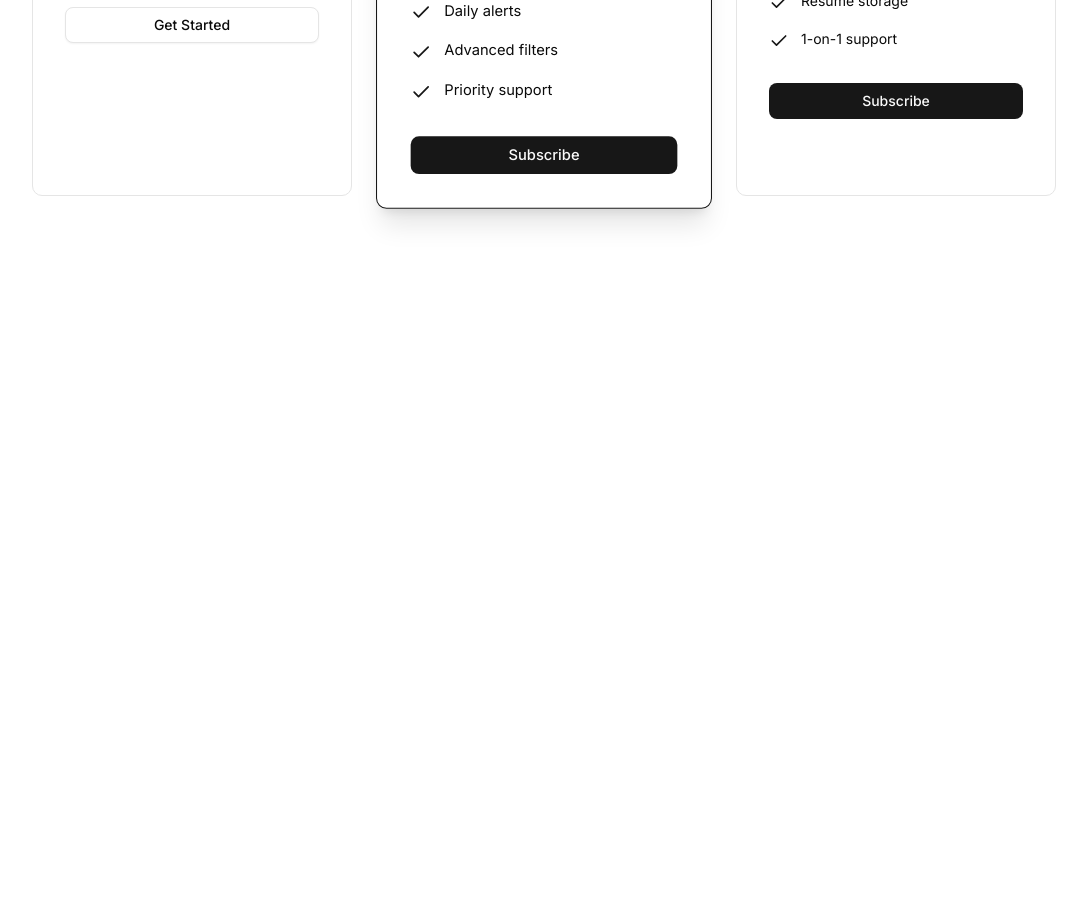
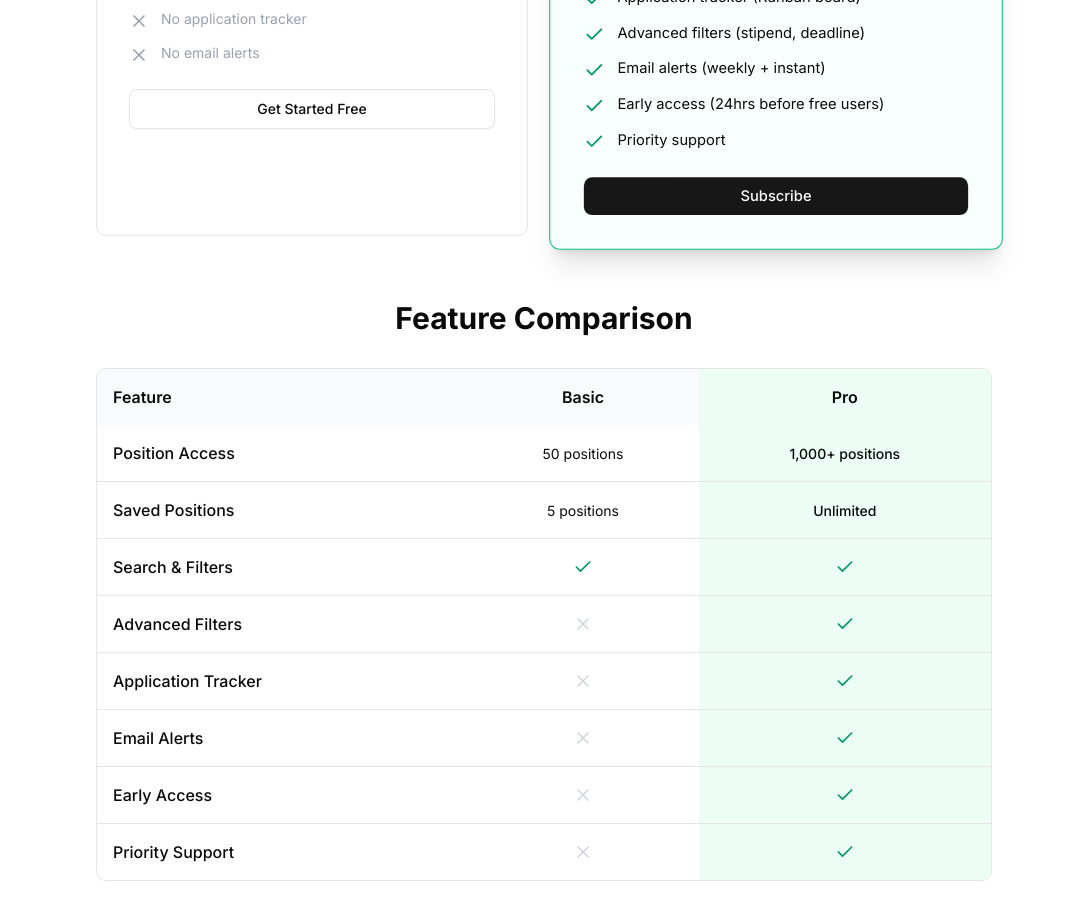
Before and after one commit to pcb2k18/gradassist, a Next.js app: page /pricing in a window 1280 px wide. Shown: the part 600-1520 px from the top of the page, without its empty margins (96-1183 px from the left). Before the commit the page ends 876 px from the top, so only its background shows below. Built offline with nearby package versions, Linux system fonts and the light colour scheme; no server answers.

Commit message:
MVP updates

```diff
--- a/app/pricing/page.tsx
+++ b/app/pricing/page.tsx
@@ -1,13 +1,11 @@
 import Link from 'next/link'
 import { Button } from '@/components/ui/button'
 import { CheckoutButton } from '@/components/CheckoutButton'
-import { Check } from 'lucide-react'
+import { Check, X } from 'lucide-react'
 
 export default function PricingPage() {
   return (
     <div className="min-h-screen">
-
-
       <div className="container mx-auto px-4 py-20">
         <div className="text-center mb-12">
           <h1 className="text-5xl font-bold mb-4">Simple, Transparent Pricing</h1>
@@ -16,54 +14,71 @@ export default function PricingPage() {
           </p>
         </div>
 
-        <div className="grid md:grid-cols-3 gap-8 max-w-5xl mx-auto">
+        <div className="grid md:grid-cols-2 gap-8 max-w-4xl mx-auto">
           {/* Free Tier */}
           <PricingCard
-            name="Free"
+            name="Basic"
             price="$0"
             period="/forever"
             features={[
-              "Search all positions",
+              "View up to 50 positions",
               "Save up to 5 positions",
-              "Basic filters",
-              "Weekly email digest"
+              "Basic search & filters",
+              "Field, location, type filters"
             ]}
-            cta="Get Started"
+            limitations={[
+              "No advanced filters",
+              "No application tracker",
+              "No email alerts"
+            ]}
+            cta="Get Started Free"
             ctaHref="/sign-up"
           />
 
           {/* Pro Tier */}
           <PricingCard
             name="Pro"
-            price="$15"
+            price="$11.99"
             period="/month"
             popular
             features={[
-              "Everything in Free",
+              "Access to ALL 1,000+ positions",
+              "All 400 universities",
               "Unlimited saved positions",
-              "Application tracker",
-              "Daily alerts",
-              "Advanced filters",
+              "Application tracker (Kanban board)",
+              "Advanced filters (stipend, deadline)",
+              "Email alerts (weekly + instant)",
+              "Early access (24hrs before free users)",
               "Priority support"
             ]}
-            priceId="price_1SSIbjQdd1Qm80fTz3z1mcqV" // 👈 YOUR PRO PRICE ID
+            priceId="price_1STB8CHrkZmcYV7r4aRtFyt3"
           />
+        </div>
 
-          {/* Premium Tier */}
-          <PricingCard
-            name="Premium"
-            price="$29"
-            period="/month"
-            features={[
-              "Everything in Pro",
-              "AI cover letter generator",
-              "Stipend insights",
-              "Early access to positions",
-              "Resume storage",
-              "1-on-1 support"
-            ]}
-            priceId="price_1SSIbzQdd1Qm80fToDrgijYK" // 👈 YOUR PREMIUM PRICE ID
-          />
+        {/* Feature Comparison */}
+        <div className="mt-16 max-w-4xl mx-auto">
+          <h2 className="text-3xl font-bold text-center mb-8">Feature Comparison</h2>
+          <div className="bg-white rounded-lg border overflow-hidden">
+            <table className="w-full">
+              <thead className="bg-gray-50">
+                <tr>
+                  <th className="text-left p-4 font-semibold">Feature</th>
+                  <th className="text-center p-4 font-semibold">Basic</th>
+                  <th className="text-center p-4 font-semibold bg-emerald-50">Pro</th>
+                </tr>
+              </thead>
+              <tbody className="divide-y">
+                <ComparisonRow feature="Position Access" basic="50 positions" pro="1,000+ positions" />
+                <ComparisonRow feature="Saved Positions" basic="5 positions" pro="Unlimited" />
+                <ComparisonRow feature="Search & Filters" basic={true} pro={true} />
+                <ComparisonRow feature="Advanced Filters" basic={false} pro={true} />
+                <ComparisonRow feature="Application Tracker" basic={false} pro={true} />
+                <ComparisonRow feature="Email Alerts" basic={false} pro={true} />
+                <ComparisonRow feature="Early Access" basic={false} pro={true} />
+                <ComparisonRow feature="Priority Support" basic={false} pro={true} />
+              </tbody>
+            </table>
+          </div>
         </div>
       </div>
     </div>
@@ -75,6 +90,7 @@ function PricingCard({
   price,
   period,
   features,
+  limitations,
   popular = false,
   priceId,
   cta = "Subscribe",
@@ -84,15 +100,16 @@ function PricingCard({
   price: string
   period: string
   features: string[]
+  limitations?: string[]
   popular?: boolean
   priceId?: string
   cta?: string
   ctaHref?: string
 }) {
   return (
-    <div className={`border rounded-lg p-8 ${popular ? 'border-primary shadow-xl scale-105' : ''}`}>
+    <div className={`border rounded-lg p-8 ${popular ? 'border-emerald-500 shadow-xl scale-105 bg-emerald-50/30' : 'bg-white'}`}>
       {popular && (
-        <div className="bg-primary text-primary-foreground text-sm font-semibold px-3 py-1 rounded-full inline-block mb-4">
+        <div className="bg-emerald-600 text-white text-sm font-semibold px-3 py-1 rounded-full inline-block mb-4">
           Most Popular
         </div>
       )}
@@ -104,11 +121,17 @@ function PricingCard({
         <span className="text-muted-foreground text-lg">{period}</span>
       </div>
 
-      <ul className="space-y-4 mb-8">
+      <ul className="space-y-3 mb-6 min-h-[200px]">
         {features.map((feature, i) => (
           <li key={i} className="flex items-start gap-3">
-            <Check className="h-5 w-5 text-primary flex-shrink-0 mt-0.5" />
+            <Check className="h-5 w-5 text-emerald-600 flex-shrink-0 mt-0.5" />
             <span className="text-sm">{feature}</span>
+          </li>
+        ))}
+        {limitations && limitations.map((limitation, i) => (
+          <li key={`lim-${i}`} className="flex items-start gap-3 text-gray-400">
+            <X className="h-5 w-5 flex-shrink-0 mt-0.5" />
+            <span className="text-sm">{limitation}</span>
           </li>
         ))}
       </ul>
@@ -117,7 +140,7 @@ function PricingCard({
         <CheckoutButton priceId={priceId} />
       ) : (
         <Link href={ctaHref || '/sign-up'}>
-          <Button className="w-full" variant={popular ? 'default' : 'outline'}>
+          <Button className="w-full" variant={popular ? 'default' : 'outline'} size="lg">
             {cta}
           </Button>
         </Link>
@@ -125,3 +148,33 @@ function PricingCard({
     </div>
   )
 }
+
+function ComparisonRow({
+  feature,
+  basic,
+  pro
+}: {
+  feature: string
+  basic: boolean | string
+  pro: boolean | string
+}) {
+  return (
+    <tr>
+      <td className="p-4 font-medium">{feature}</td>
+      <td className="p-4 text-center">
+        {typeof basic === 'boolean' ? (
+          basic ? <Check className="h-5 w-5 text-emerald-600 mx-auto" /> : <X className="h-5 w-5 text-gray-300 mx-auto" />
+        ) : (
+          <span className="text-sm">{basic}</span>
+        )}
+      </td>
+      <td className="p-4 text-center bg-emerald-50">
+        {typeof pro === 'boolean' ? (
+          pro ? <Check className="h-5 w-5 text-emerald-600 mx-auto" /> : <X className="h-5 w-5 text-gray-300 mx-auto" />
+        ) : (
+          <span className="text-sm font-medium">{pro}</span>
+        )}
+      </td>
+    </tr>
+  )
+}
--- a/src/components/PositionsContent.tsx
+++ b/src/components/PositionsContent.tsx
@@ -1,5 +1,7 @@
 'use client'
-
+import { Lock } from 'lucide-react'
+import { Button } from '@/components/ui/button'
+import Link from 'next/link'
 import { useState, useEffect } from 'react'
 import { useSearchParams, useRouter } from 'next/navigation'
 import { useUser } from '@clerk/nextjs'
@@ -193,13 +195,50 @@ export default function PositionsContent() {
                 <p className="text-gray-600">Try adjusting your filters</p>
               </div>
             ) : (
+              <>
                 <PositionsList
-                  positions={positions}
+                  positions={positions.slice(0, 50)} // Limit to 50 positions
                   selectedId={selectedPosition?.id}
                   savedPositionIds={savedPositionIds}
                   onSelect={handlePositionClick}
                   onToggleSave={handleToggleSave}
                 />
+
+                {/* Paywall at position #50 */}
+                {positions.length > 50 && (
+                  <div className="p-6 bg-gradient-to-b from-white to-gray-50 border-t-2">
+                    <div className="max-w-md mx-auto text-center">
+                      <div className="w-16 h-16 bg-emerald-100 rounded-full flex items-center justify-center mx-auto mb-4">
+                        <Lock className="h-8 w-8 text-emerald-600" />
+                      </div>
+                      <h3 className="text-xl font-bold mb-2">
+                        You've viewed 50 of {totalCount}+ positions
+                      </h3>
+                      <p className="text-gray-600 mb-4">
+                        Upgrade to Pro to unlock {totalCount - 50}+ more positions from 400 universities
+                      </p>
+
+                      <div className="bg-white rounded-lg border p-4 mb-4 text-left">
+                        <p className="text-sm font-semibold mb-2">Upgrade to Pro to get:</p>
+                        <ul className="text-sm space-y-1 text-gray-700">
+                          <li>✓ Access to ALL {totalCount}+ positions</li>
+                          <li>✓ Unlimited saved positions</li>
+                          <li>✓ Application tracker</li>
+                          <li>✓ Advanced filters & alerts</li>
+                        </ul>
+                      </div>
+
+                      <Link href="/pricing">
+  <Button className="w-full bg-emerald-600 hover:bg-emerald-700" size="lg">
+    Upgrade to Pro - $11.99/month
+  </Button>
+</Link>
+
+
+                    </div>
+                  </div>
+                )}
+              </>
             )}
           </div>
 
```
Lines whose indentation alone changed are shown as unchanged.
